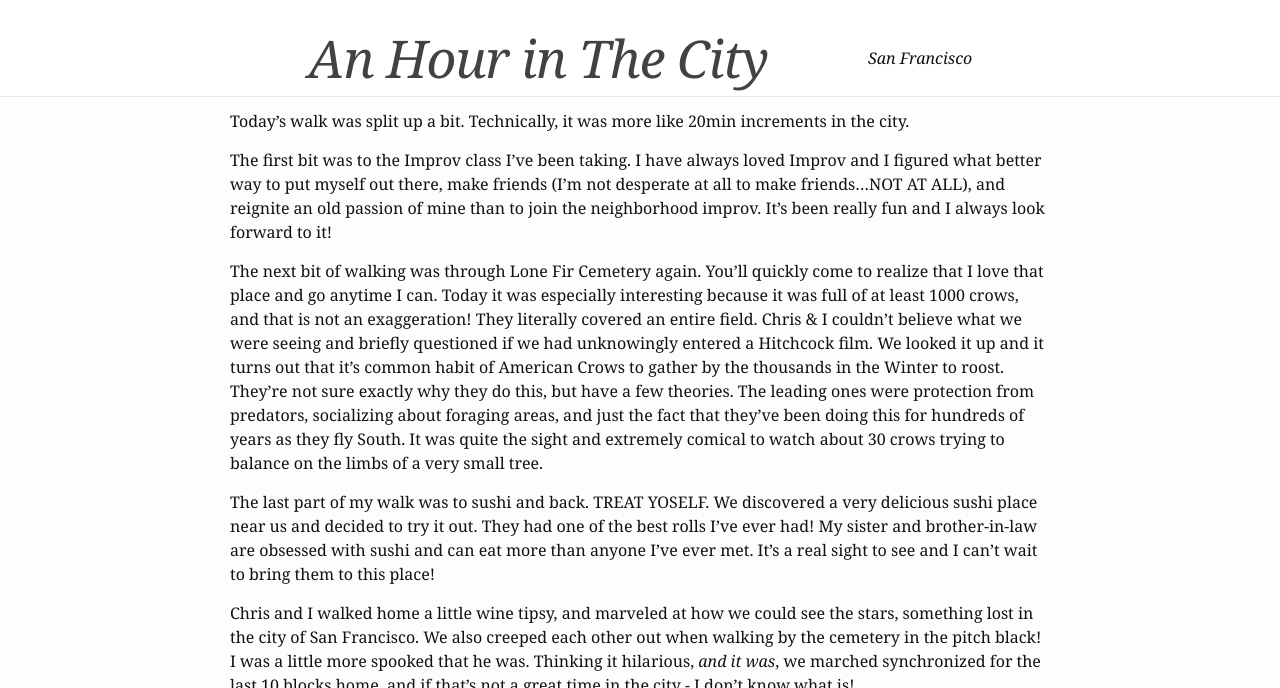
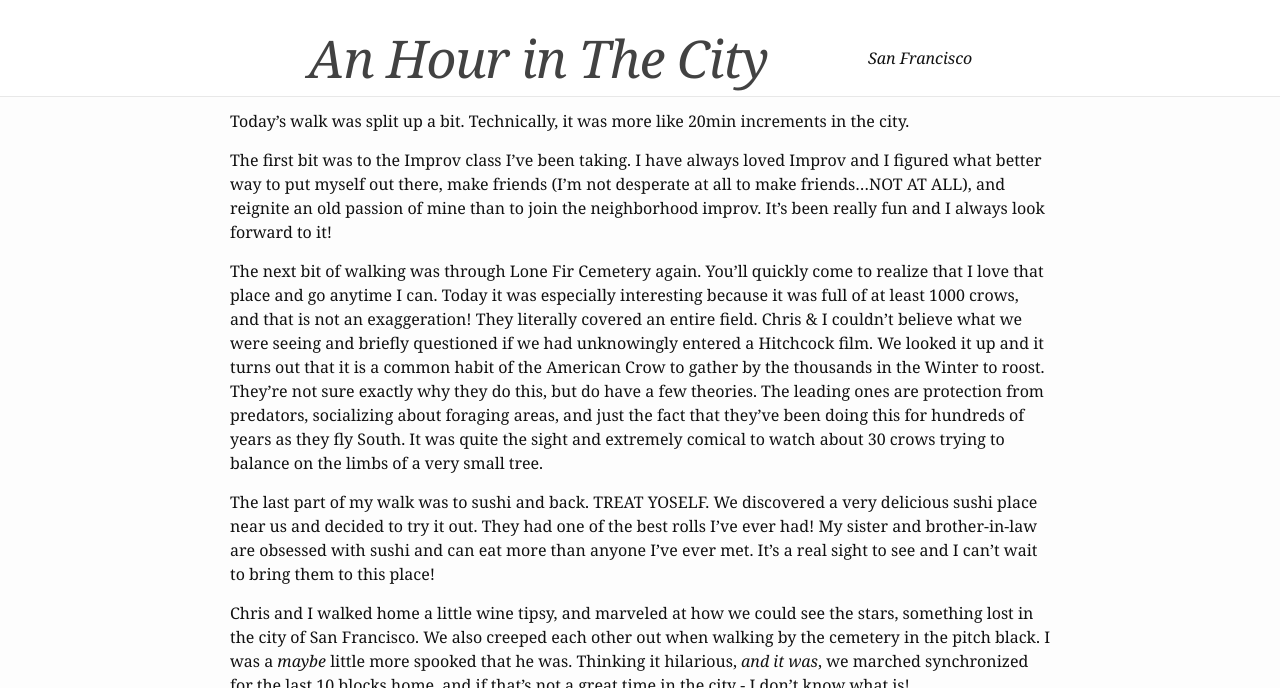
Before and after one commit to kilbanks/anhourinthecity.com, a Jekyll site: the page built from portland/_posts/2018-12-04-return-of-the-crows.md, in a window 1280 px wide and 900 px high, scrolled down 633 px, cut to the strip 0-688 px from the top of the window. Built offline with Jekyll 4.4.1, drawn with Linux system fonts in a browser that asks for light colours; comment, search, counter and statistics services are not loaded.

Commit message:
Create 2018-12-04-return-of-the-crows.md

```diff
--- a/portland/_posts/2018-12-04-return-of-the-crows.md
+++ b/portland/_posts/2018-12-04-return-of-the-crows.md
@@ -8,11 +8,11 @@ Today's walk was split up a bit. Technically, it was more like 20min increments
 
 The first bit was to the Improv class I've been taking. I have always loved Improv and I figured what better way to put myself out there, make friends (I'm not desperate at all to make friends...NOT AT ALL), and reignite an old passion of mine than to join the neighborhood improv. It's been really fun and I always look forward to it!
 
-The next bit of walking was through Lone Fir Cemetery again. You'll quickly come to realize that I love that place and go anytime I can. Today it was especially interesting because it was full of at least 1000 crows, and that is not an exaggeration! They literally covered an entire field. Chris & I couldn't believe what we were seeing and briefly questioned if we had unknowingly entered a Hitchcock film. We looked it up and it turns out that it's common habit of American Crows to gather by the thousands in the Winter to roost. They're not sure exactly why they do this, but have a few theories. The leading ones were protection from predators, socializing about foraging areas, and just the fact that they've been doing this for hundreds of years as they fly South. It was quite the sight and extremely comical to watch about 30 crows trying to balance on the limbs of a very small tree.
+The next bit of walking was through Lone Fir Cemetery again. You'll quickly come to realize that I love that place and go anytime I can. Today it was especially interesting because it was full of at least 1000 crows, and that is not an exaggeration! They literally covered an entire field. Chris & I couldn't believe what we were seeing and briefly questioned if we had unknowingly entered a Hitchcock film. We looked it up and it turns out that it is a common habit of the American Crow to gather by the thousands in the Winter to roost. They're not sure exactly why they do this, but do have a few theories. The leading ones are protection from predators, socializing about foraging areas, and just the fact that they've been doing this for hundreds of years as they fly South. It was quite the sight and extremely comical to watch about 30 crows trying to balance on the limbs of a very small tree.
 
 The last part of my walk was to sushi and back. TREAT YOSELF. We discovered a very delicious sushi place near us and decided to try it out. They had one of the best rolls I've ever had! My sister and brother-in-law are obsessed with sushi and can eat more than anyone I've ever met. It's a real sight to see and I can't wait to bring them to this place!
 
-Chris and I walked home a little wine tipsy, and marveled at how we could see the stars, something lost in the city of San Francisco. We also creeped each other out when walking by the cemetery in the pitch black! I was a little more spooked that he was. Thinking it hilarious, *and it was*, we marched synchronized for the last 10 blocks home, and if that's not a great time in the city - I don't know what is!
+Chris and I walked home a little wine tipsy, and marveled at how we could see the stars, something lost in the city of San Francisco. We also creeped each other out when walking by the cemetery in the pitch black. I was a *maybe* little more spooked that he was. Thinking it hilarious, *and it was*, we marched synchronized for the last 10 blocks home, and if that's not a great time in the city - I don't know what is!
 
 ![Crows.png]({{site.baseurl}}/images/portland/Crows.png)
 > It was hard to capture just how many crows where there. This isn't even half.
```
